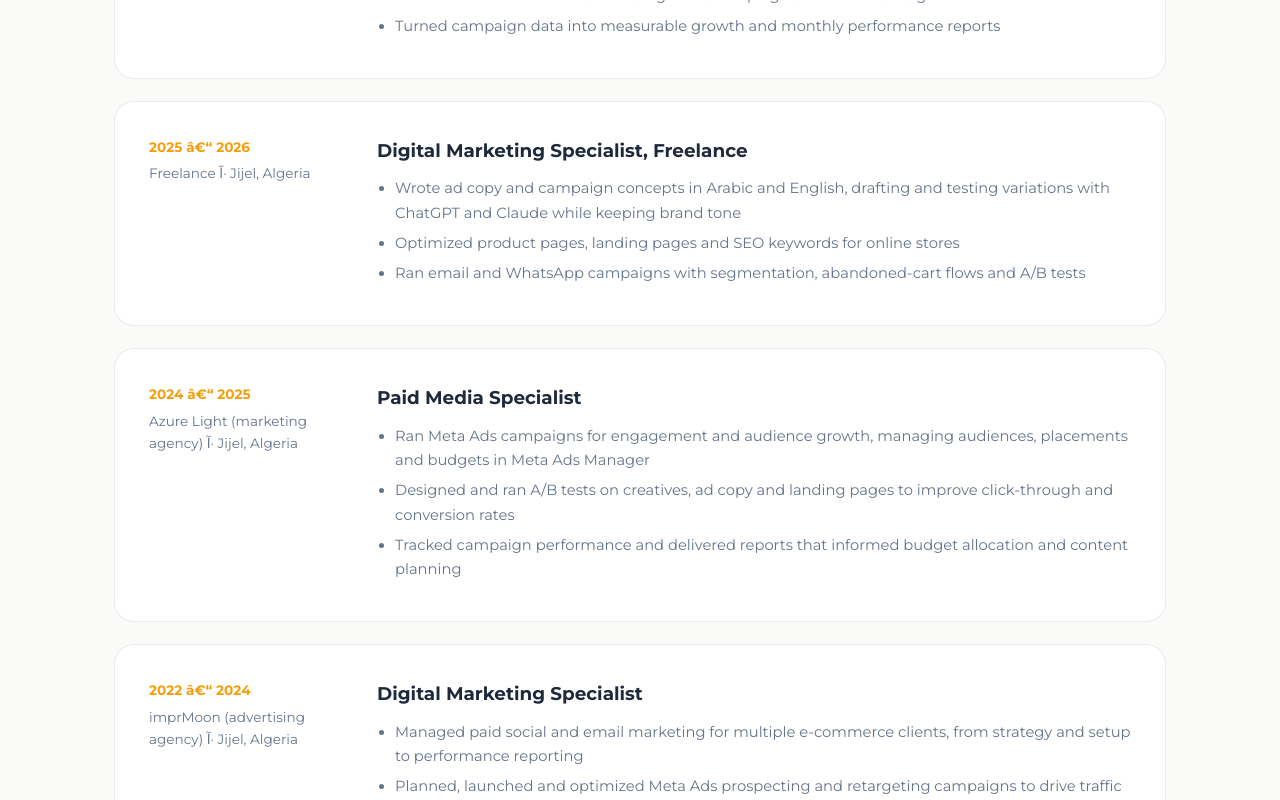
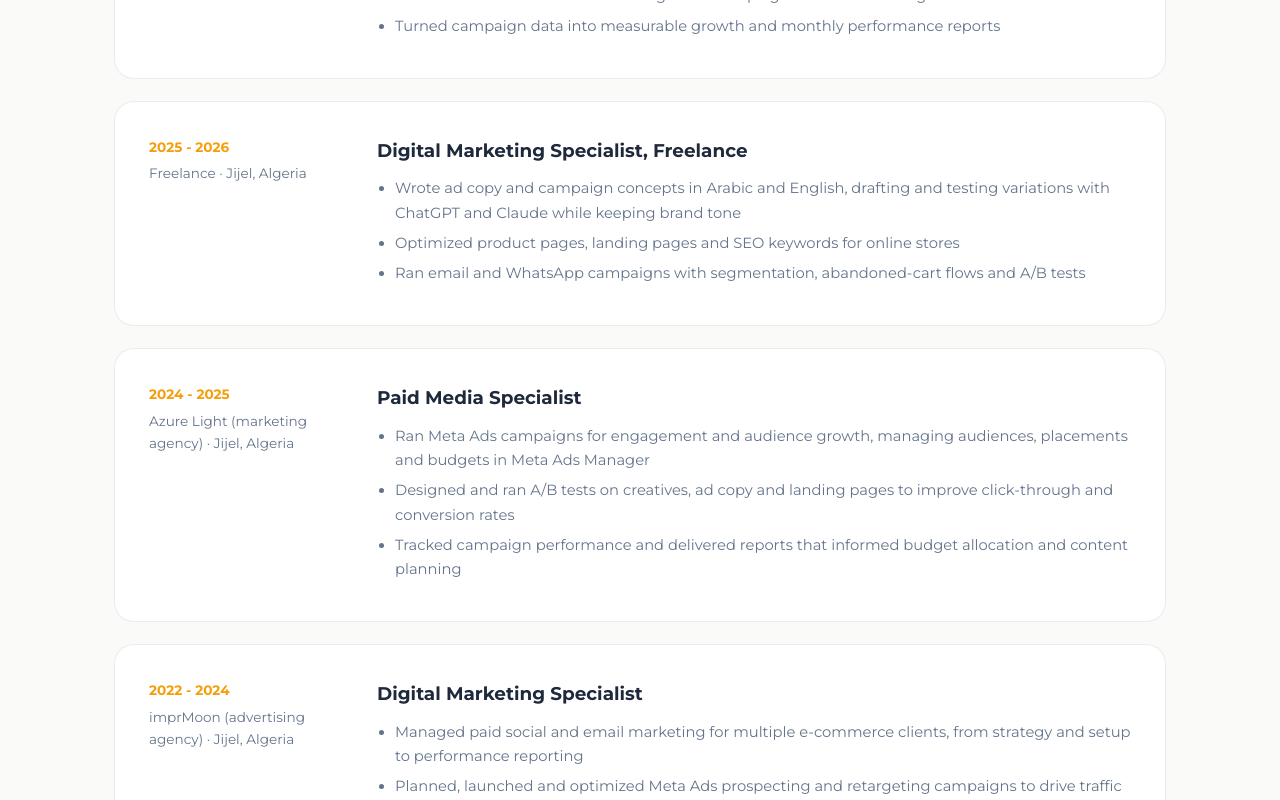
Before and after one commit to alabouzekouk/alabouzekouk.github.io, a plain HTML site: page index.html in a window 1280 px wide. Shown: the part 3260-4060 px from the top of the page. Drawn offline with Linux system fonts and the light colour scheme.

Commit message:
Update index.html

```diff
--- a/index.html
+++ b/index.html
@@ -252,8 +252,8 @@ footer{background:var(--ink);color:#94A3B8;text-align:center;padding:28px;font-s
       </div>
       <div class="exp reveal">
         <div>
-          <div class="period">2025 â€“ 2026</div>
-          <div class="company">Freelance آ· Jijel, Algeria</div>
+          <div class="period">2025 - 2026</div>
+          <div class="company">Freelance · Jijel, Algeria</div>
         </div>
         <div>
           <h3>Digital Marketing Specialist, Freelance</h3>
@@ -266,8 +266,8 @@ footer{background:var(--ink);color:#94A3B8;text-align:center;padding:28px;font-s
       </div>
       <div class="exp reveal">
         <div>
-          <div class="period">2024 â€“ 2025</div>
-          <div class="company">Azure Light (marketing agency) آ· Jijel, Algeria</div>
+          <div class="period">2024 - 2025</div>
+          <div class="company">Azure Light (marketing agency) · Jijel, Algeria</div>
         </div>
         <div>
           <h3>Paid Media Specialist</h3>
@@ -280,8 +280,8 @@ footer{background:var(--ink);color:#94A3B8;text-align:center;padding:28px;font-s
       </div>
       <div class="exp reveal">
         <div>
-          <div class="period">2022 â€“ 2024</div>
-          <div class="company">imprMoon (advertising agency) آ· Jijel, Algeria</div>
+          <div class="period">2022 - 2024</div>
+          <div class="company">imprMoon (advertising agency) · Jijel, Algeria</div>
         </div>
         <div>
           <h3>Digital Marketing Specialist</h3>
```
